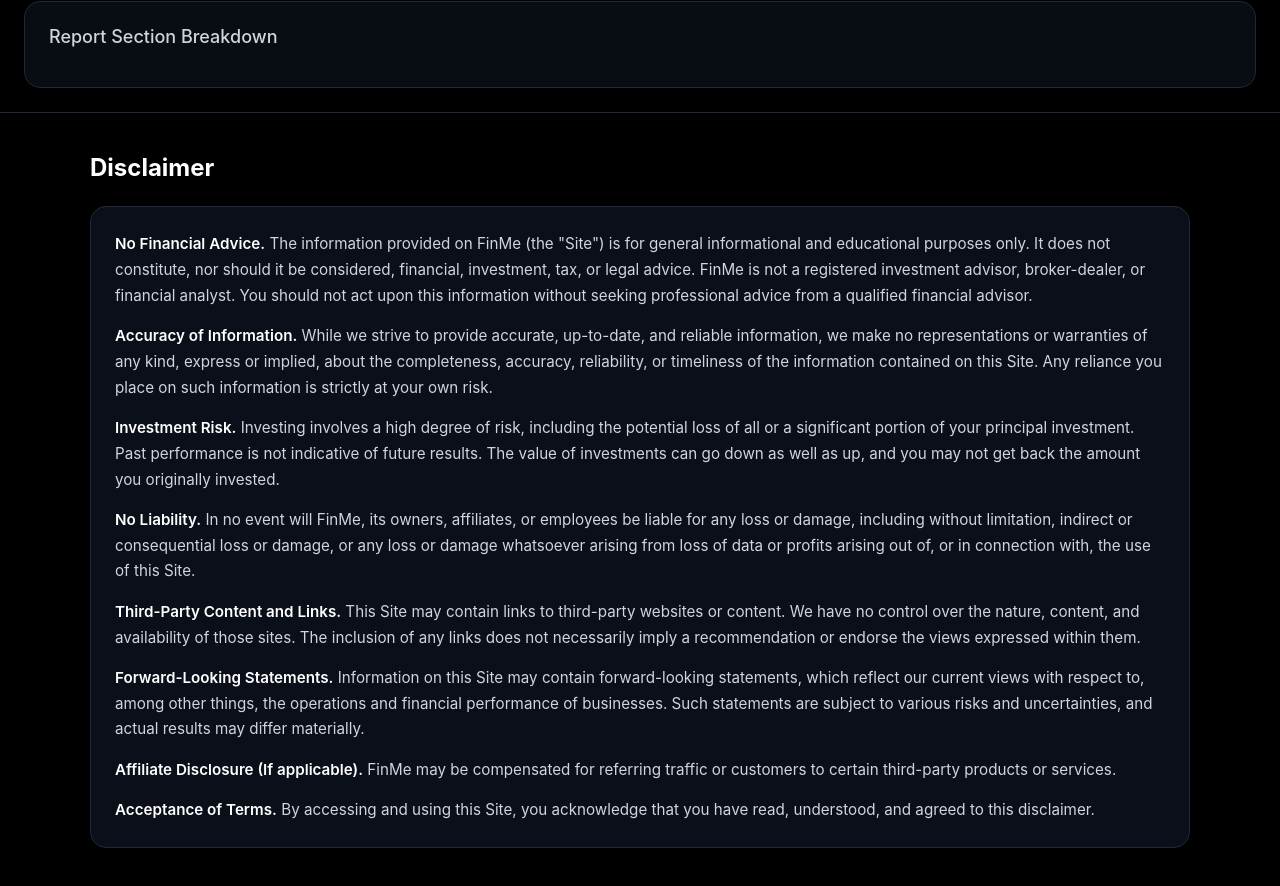
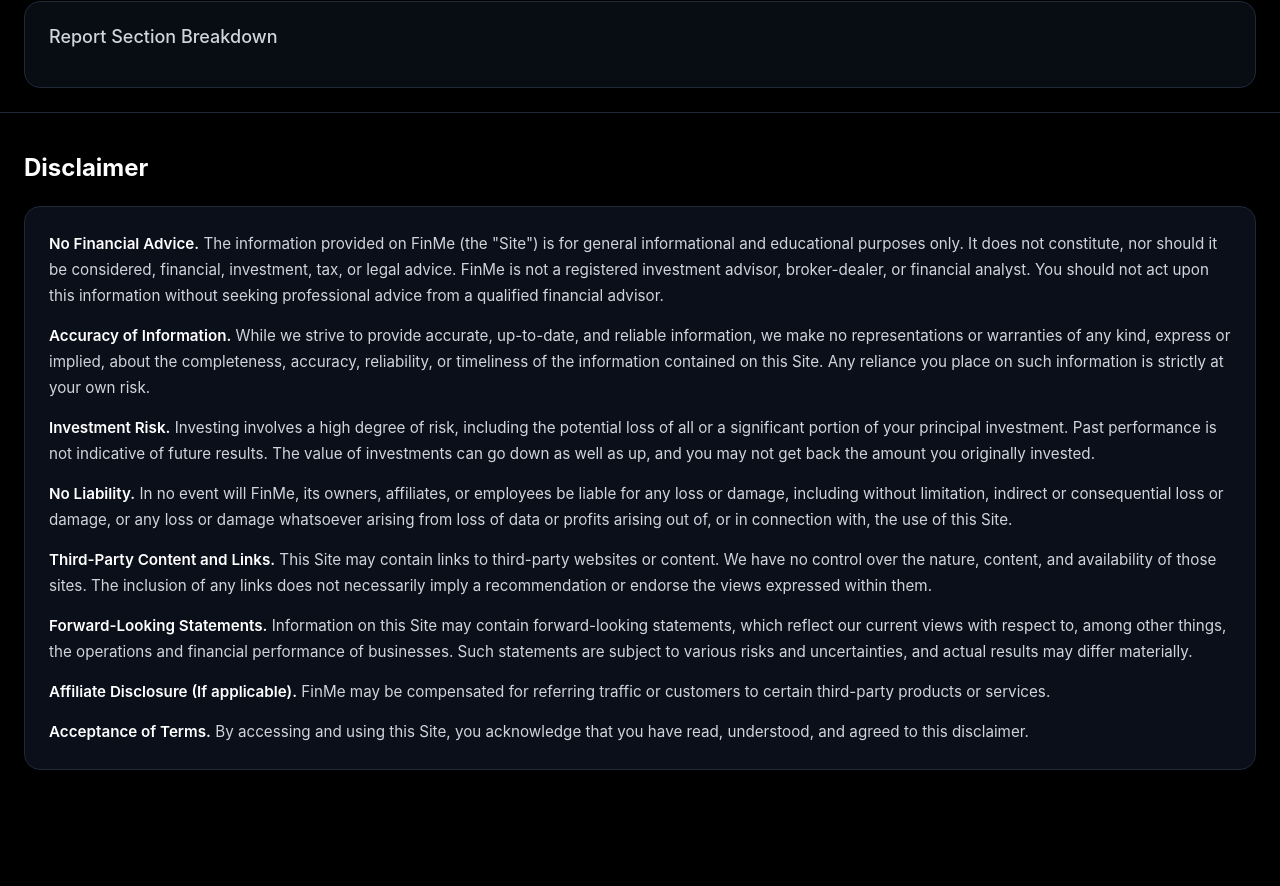
Before and after one commit to ParthM02/FinMe, a React (Create React App) app: page / in a window 1280 px wide. Shown: the part 598-1484 px from the top of the page. After the commit the page ends 1416 px from the top, so only its background shows below. Built offline with nearby package versions, Linux system fonts and the light colour scheme.

Commit message:
disclaimer style 3

```diff
--- a/src/App.css
+++ b/src/App.css
@@ -1071,8 +1071,9 @@
 }
 
 .footer-inner {
-  max-width: 1100px;
-  margin: 0 auto;
+  width: 100%;
+  max-width: none;
+  margin: 0;
   display: flex;
   flex-direction: column;
   gap: 1.5rem;
```
